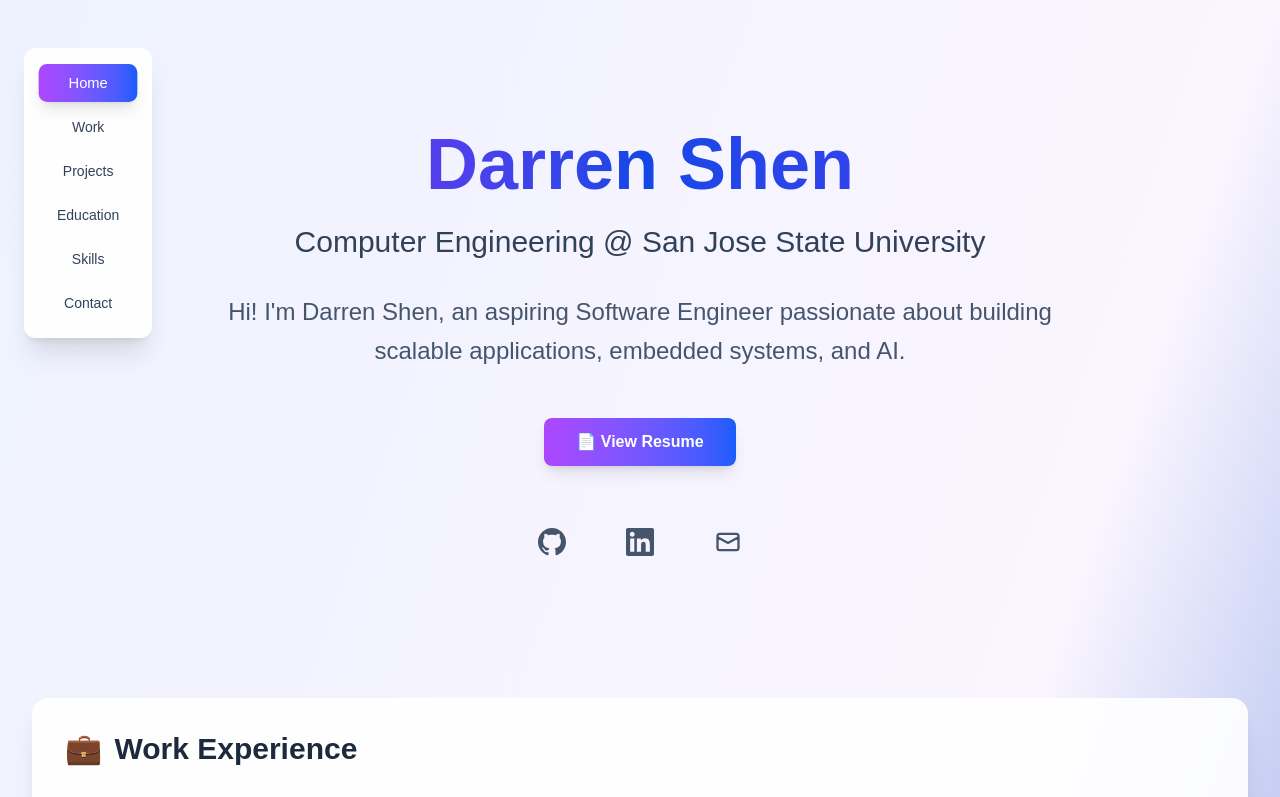
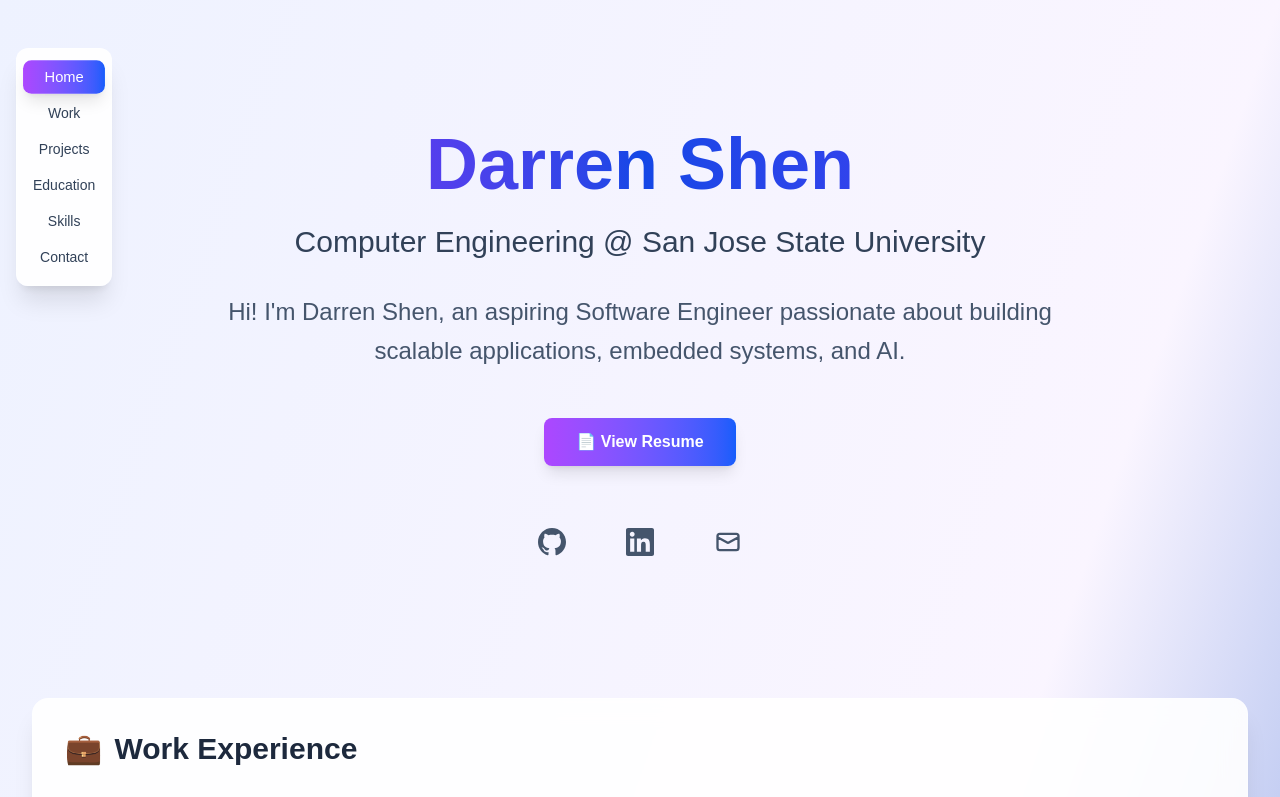
Before and after one commit to darrensh3n/Portfolio, a Next.js app: page / in a window 1280 px wide. Shown: the top 797 px of the page. Built offline with nearby package versions, Linux system fonts and the light colour scheme.

Commit message:
Made ui changes

```diff
--- a/src/app/components/TopNavigation.tsx
+++ b/src/app/components/TopNavigation.tsx
@@ -23,14 +23,14 @@ export default function TopNavigation() {
   };
 
   return (
-    <nav className="fixed top-12 left-6 z-50">
-      <div className="bg-white/90 dark:bg-slate-800/90 backdrop-blur-md rounded-xl px-4 py-4 shadow-xl border border-white/30 dark:border-slate-600/50">
-        <div className="flex flex-col space-y-2">
+    <nav className="fixed top-12 left-4 z-50">
+        <div className="bg-white/90 dark:bg-slate-800/90 backdrop-blur-md rounded-xl px-2 py-3 shadow-xl border border-white/30 dark:border-slate-600/50">
+        <div className="flex flex-col space-y-1">
           {sections.map((section) => (
             <button
               key={section.id}
               onClick={() => scrollToSection(section.id)}
-              className={`text-sm font-medium transition-all duration-300 px-4 py-2 rounded-lg ${
+              className={`text-sm font-medium transition-all duration-300 px-2 py-1.5 rounded-lg ${
                 activeSection === section.id
                   ? 'bg-gradient-to-r from-purple-500 to-blue-600 text-white shadow-lg transform scale-105'
                   : 'text-slate-700 dark:text-slate-300 hover:text-purple-600 dark:hover:text-purple-400 hover:bg-purple-50 dark:hover:bg-slate-700 hover:shadow-md'
```
